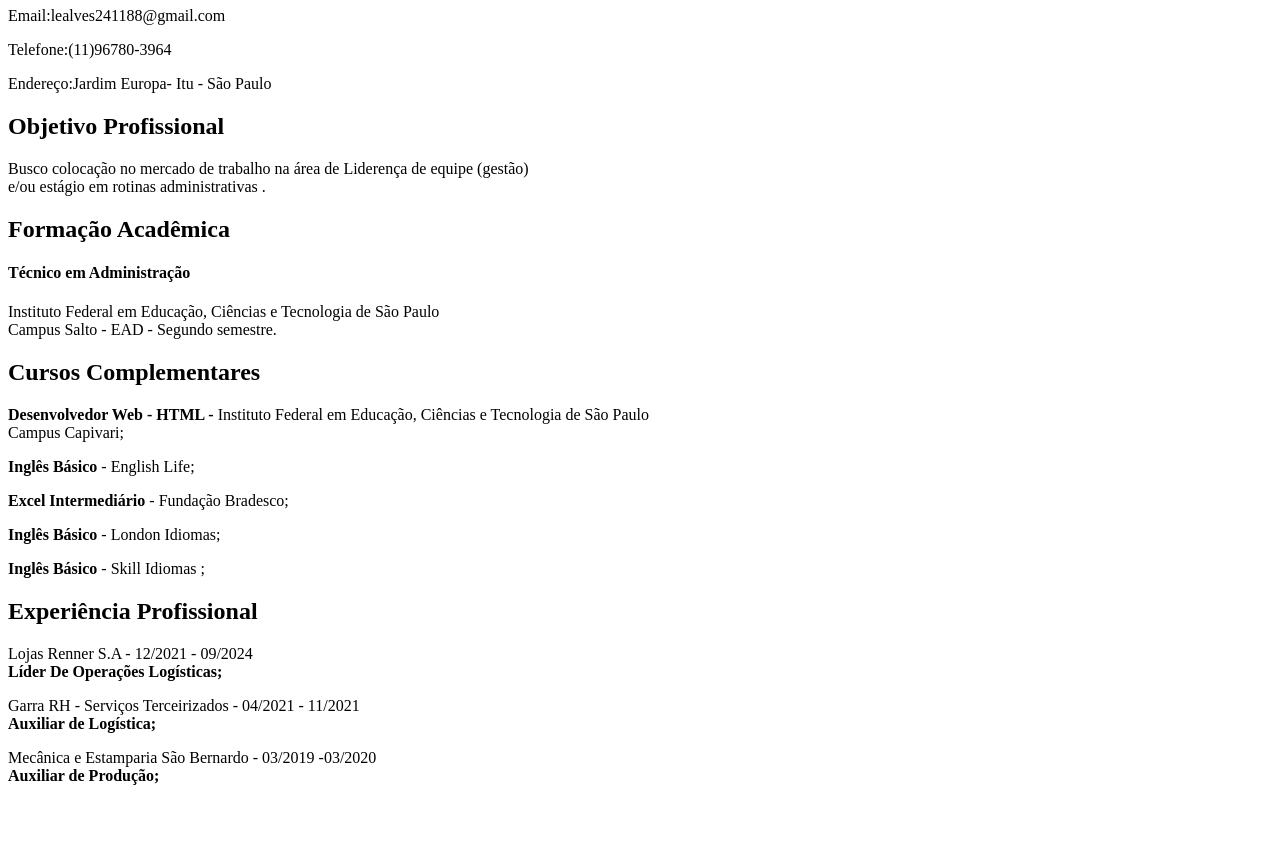
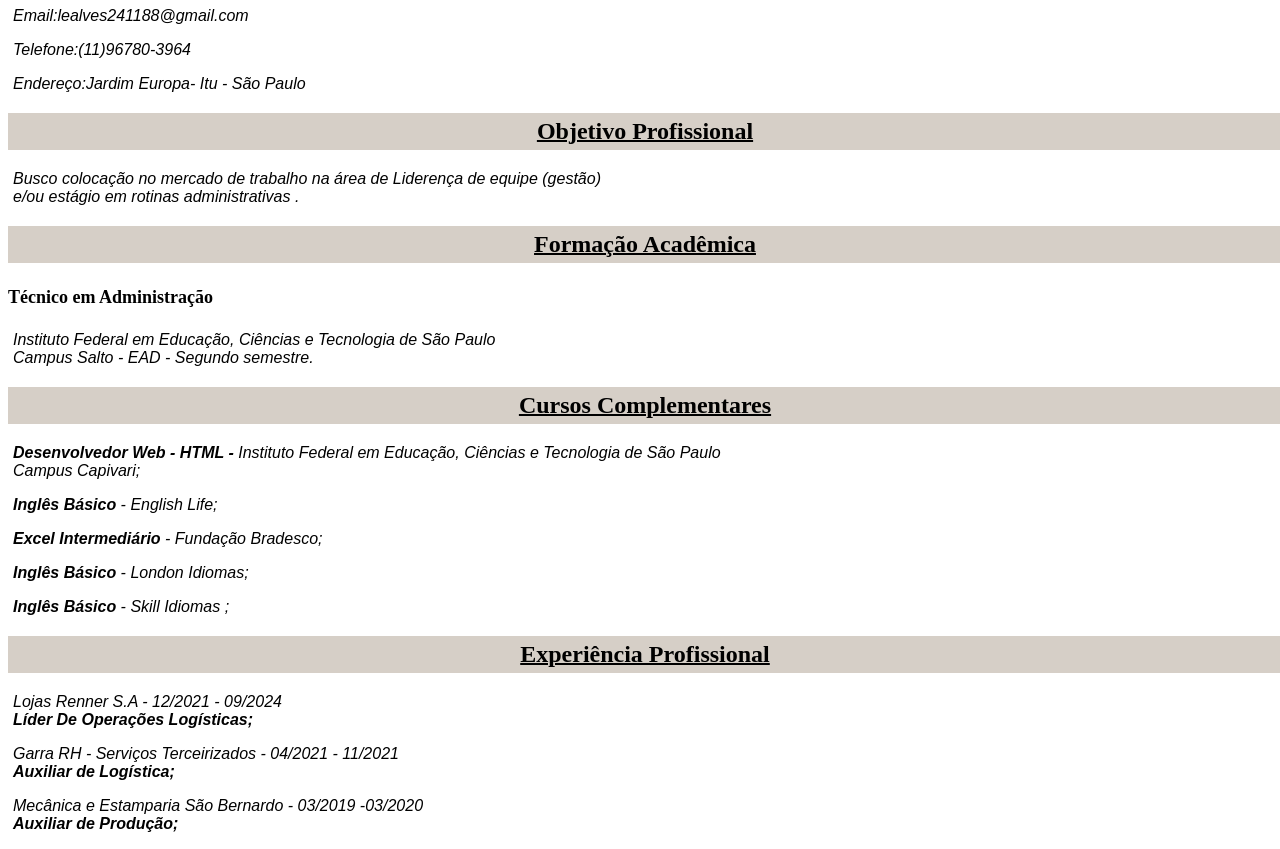
Before and after one commit to leticiaalvesdasilva/Curriculo, a plain HTML site: page index.html in a window 1280 px wide. Shown: the part 73-922 px from the top of the page. Before the commit the page ends 874 px from the top, so only its background shows below. Drawn offline with Linux system fonts and the light colour scheme.

Commit message:
inclusão css

```diff
--- a/index.html
+++ b/index.html
@@ -6,7 +6,7 @@
     <meta name="viewport" content="width=device-width, initial-scale=1.0">
     <title>Curriculo Vitae</title>
 
-    <link rel="stylesheet" href="curriculo.css">
+    <link rel="stylesheet" href="style.css">
 </head>
 
 <body>
```
